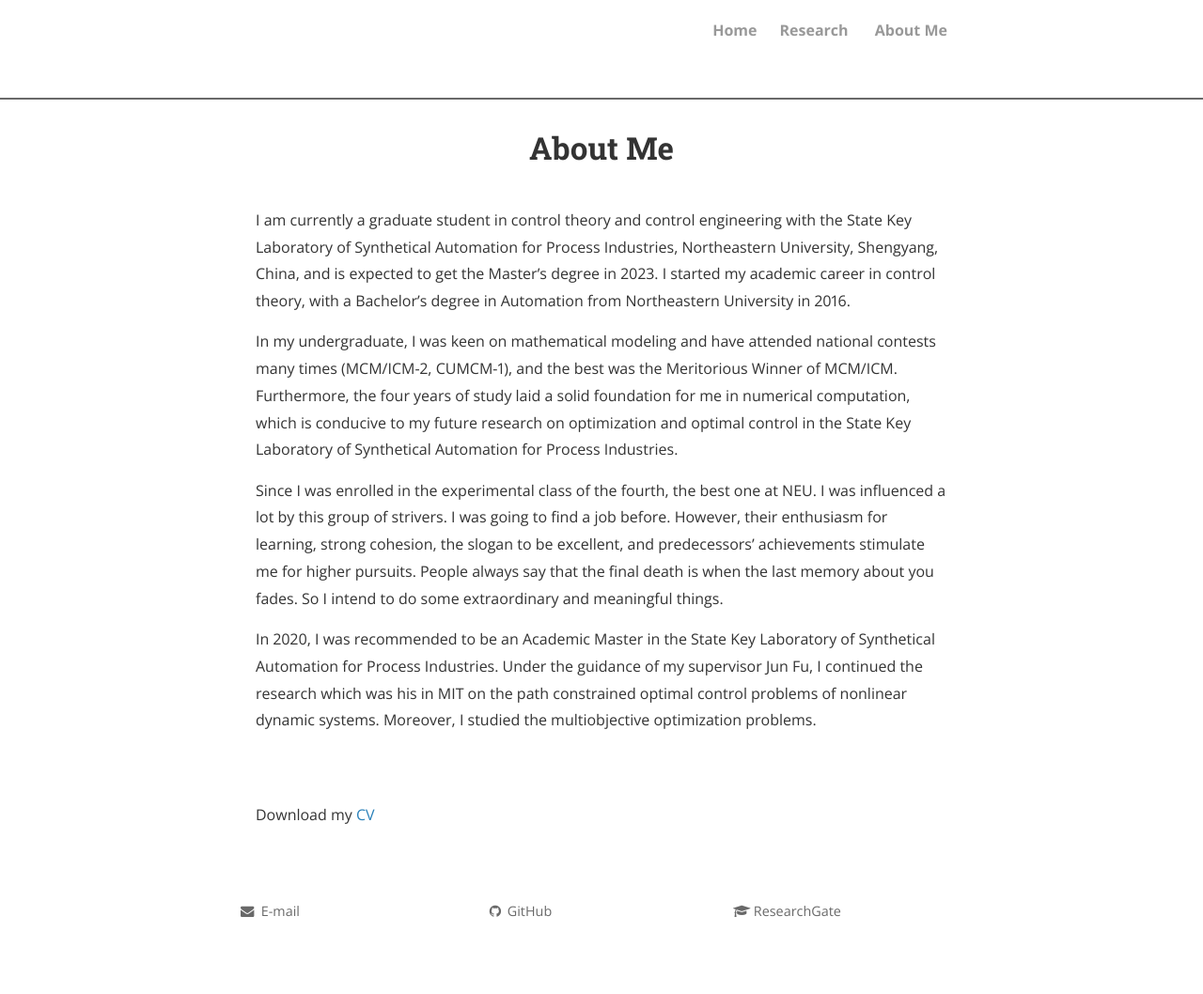
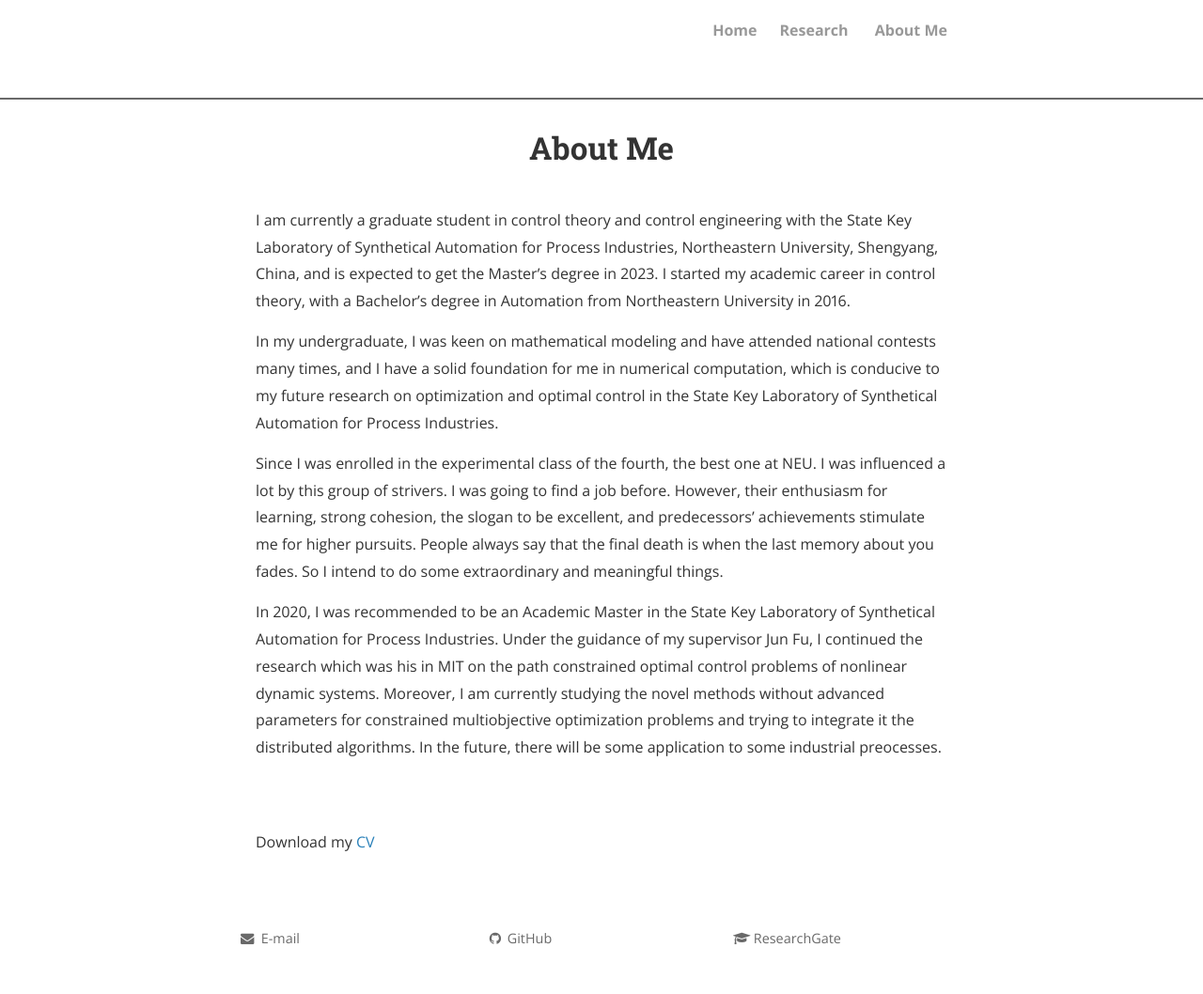
Before and after one commit to zcxy-academic/zcxy-academic.github.io, a Jekyll site: the page built from about.md, in a window 1280 px wide. Shown: the whole page at 94% size. Built offline with Jekyll 4.4.1, drawn with Linux system fonts in a browser that asks for light colours; nearby versions of some CDN libraries; comment, search, counter and statistics services are not loaded; a style sheet for code colours, icons or effects is not loaded; before the commit the page ends 1030 px from its top, so only the background shows below that.

Commit message:
Update about.md

```diff
--- a/about.md
+++ b/about.md
@@ -5,11 +5,11 @@ permalink: /about/
 ---
 I am currently a graduate student in control theory and control engineering with the State Key Laboratory of Synthetical Automation for Process Industries, Northeastern University, Shengyang, China, and is expected to get the Master's degree in 2023. I started my academic career in control theory, with a Bachelor's degree in Automation from Northeastern University in 2016.
 
-In my undergraduate, I was keen on mathematical modeling and have attended national contests many times (MCM/ICM-2, CUMCM-1), and the best was the Meritorious Winner of MCM/ICM. Furthermore, the four years of study laid a solid foundation for me in numerical computation, which is conducive to my future research on optimization and optimal control in the State Key Laboratory of Synthetical Automation for Process Industries.
+In my undergraduate, I was keen on mathematical modeling and have attended national contests many times, and I have a solid foundation for me in numerical computation, which is conducive to my future research on optimization and optimal control in the State Key Laboratory of Synthetical Automation for Process Industries.
 
 Since I was enrolled in the experimental class of the fourth, the best one at NEU. I was influenced a lot by this group of strivers. I was going to find a job before. However, their enthusiasm for learning, strong cohesion, the slogan to be excellent, and predecessors' achievements stimulate me for higher pursuits. People always say that the final death is when the last memory about you fades. So I intend to do some extraordinary and meaningful things.
 
-In 2020, I was recommended to be an Academic Master in the State Key Laboratory of Synthetical Automation for Process Industries. Under the guidance of my supervisor Jun Fu, I continued the research which was his in MIT on the path constrained optimal control problems of nonlinear dynamic systems. Moreover, I studied the multiobjective optimization problems.
+In 2020, I was recommended to be an Academic Master in the State Key Laboratory of Synthetical Automation for Process Industries. Under the guidance of my supervisor Jun Fu, I continued the research which was his in MIT on the path constrained optimal control problems of nonlinear dynamic systems. Moreover, I am currently studying the novel methods without advanced parameters for constrained multiobjective optimization problems and trying to integrate it the distributed algorithms. In the future, there will be some application to some industrial preocesses.
 
 
 <br>
```
